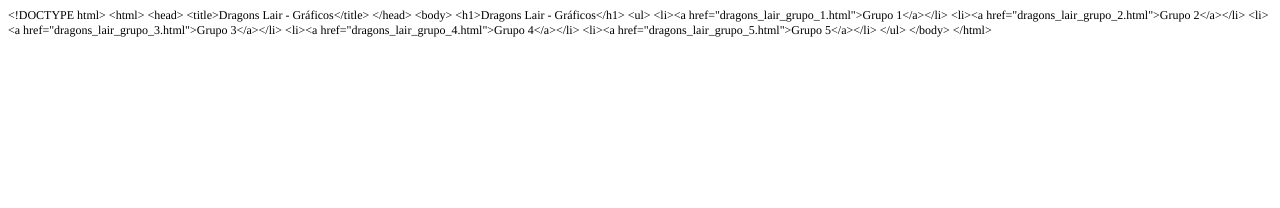
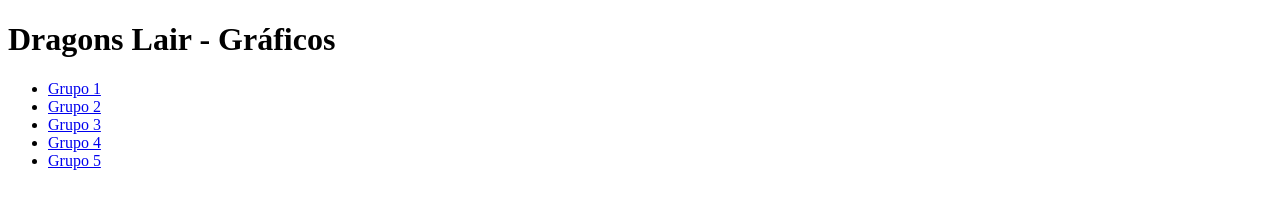
Before and after one commit to Volodia-10/DragonsLair-1024, a plain HTML site: page docs/index.html in a window 1280 px wide. Drawn offline with Linux system fonts and the light colour scheme.

Commit message:
Add files via upload

```diff
--- a/docs/index.html
+++ b/docs/index.html
@@ -1,17 +1,16 @@
-<!DOCTYPE html PUBLIC "-//W3C//DTD HTML 4.01//EN" "http://www.w3.org/TR/html4/strict.dtd">
+<!DOCTYPE html>
 <html>
 <head>
-  <meta http-equiv="Content-Type" content="text/html; charset=utf-8">
-  <meta http-equiv="Content-Style-Type" content="text/css">
-  <title></title>
-  <meta name="Generator" content="Cocoa HTML Writer">
-  <meta name="CocoaVersion" content="2487.6">
-  <style type="text/css">
-    p.p1 {margin: 0.0px 0.0px 0.0px 0.0px; font: 12.0px Times; -webkit-text-stroke: #000000}
-    span.s1 {font-kerning: none}
-  </style>
+    <title>Dragons Lair - Gráficos</title>
 </head>
 <body>
-<p class="p1"><span class="s1">&lt;!DOCTYPE html&gt; &lt;html&gt; &lt;head&gt; &lt;title&gt;Dragons Lair - Gráficos&lt;/title&gt; &lt;/head&gt; &lt;body&gt; &lt;h1&gt;Dragons Lair - Gráficos&lt;/h1&gt; &lt;ul&gt; &lt;li&gt;&lt;a href="dragons_lair_grupo_1.html"&gt;Grupo 1&lt;/a&gt;&lt;/li&gt; &lt;li&gt;&lt;a href="dragons_lair_grupo_2.html"&gt;Grupo 2&lt;/a&gt;&lt;/li&gt; &lt;li&gt;&lt;a href="dragons_lair_grupo_3.html"&gt;Grupo 3&lt;/a&gt;&lt;/li&gt; &lt;li&gt;&lt;a href="dragons_lair_grupo_4.html"&gt;Grupo 4&lt;/a&gt;&lt;/li&gt; &lt;li&gt;&lt;a href="dragons_lair_grupo_5.html"&gt;Grupo 5&lt;/a&gt;&lt;/li&gt; &lt;/ul&gt; &lt;/body&gt; &lt;/html&gt;</span></p>
+    <h1>Dragons Lair - Gráficos</h1>
+    <ul>
+        <li><a href="dragons_lair_grupo_1.html">Grupo 1</a></li>
+        <li><a href="dragons_lair_grupo_2.html">Grupo 2</a></li>
+        <li><a href="dragons_lair_grupo_3.html">Grupo 3</a></li>
+        <li><a href="dragons_lair_grupo_4.html">Grupo 4</a></li>
+        <li><a href="dragons_lair_grupo_5.html">Grupo 5</a></li>
+    </ul>
 </body>
 </html>
```
